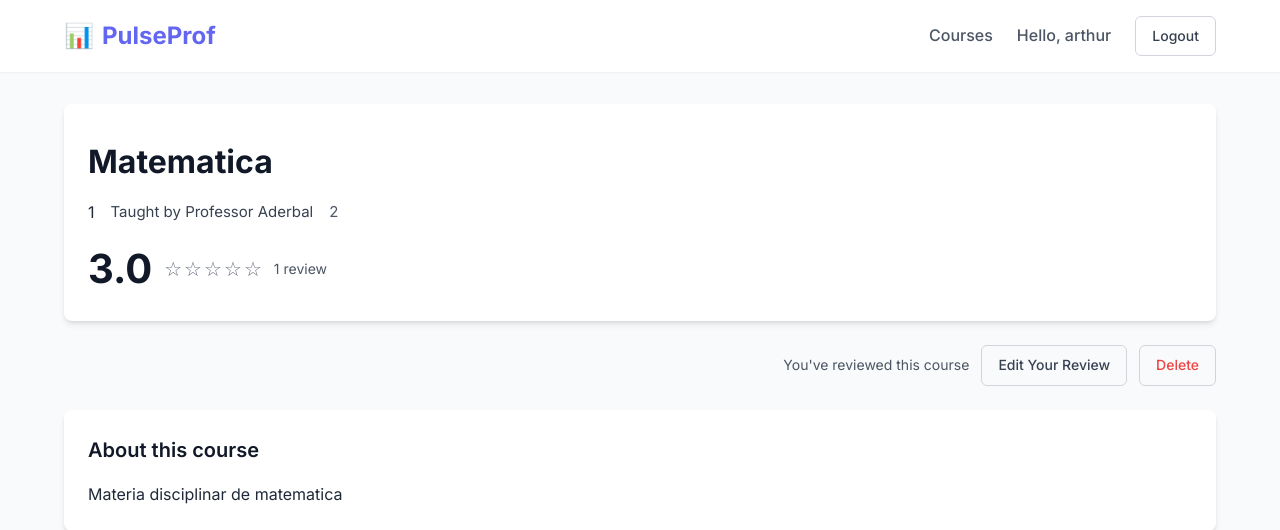
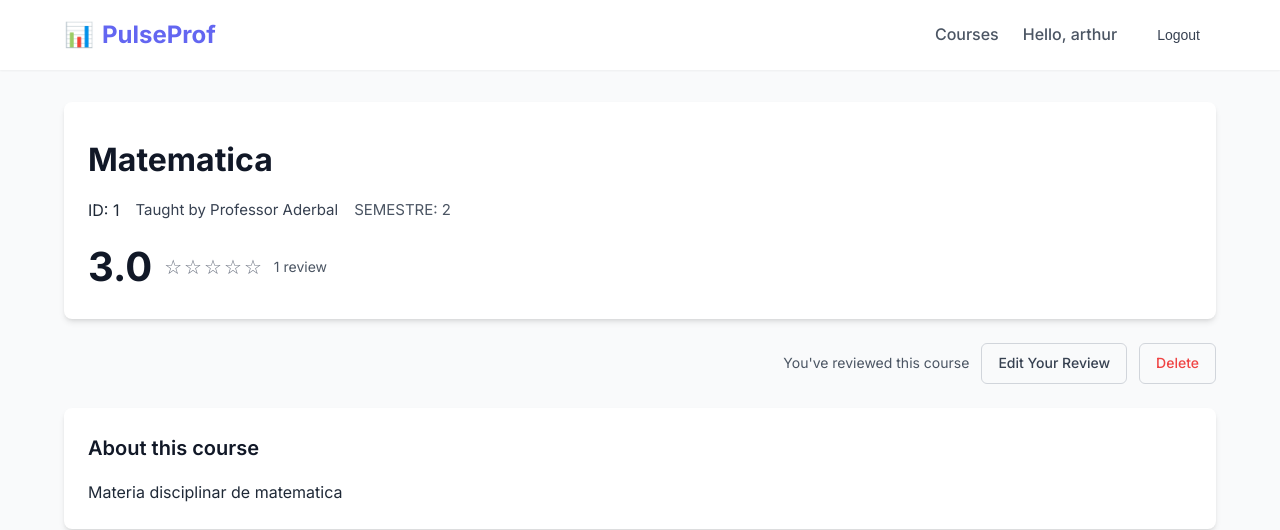
Before and after one commit to ArthurMoli/pythondweb, a Django app: page /courses/1/ in a window 1280 px wide. Shown: the top 530 px of the page. Run offline with Django 5.2, Linux system fonts and the light colour scheme; a user stored in the database is signed in; data comes from the database, SQL or seed files in the repository; both versions use the stored data as it was after the commit.

Commit message:
arrumei tudo

```diff
--- a/avaliacoes/templates/base.html
+++ b/avaliacoes/templates/base.html
@@ -383,12 +383,15 @@
                 <div class="nav-links">
                     <a href="{% url 'course_list' %}" class="nav-link">Courses</a>
                     {% if user.is_authenticated %}
-                        <span class="nav-link">Hello, {{ user.username }}</span>
-                        <a href="{% url 'logout' %}" class="btn btn-outline">Logout</a>
-                    {% else %}
-                        <a href="{% url 'login' %}" class="btn btn-outline">Login</a>
-                        <a href="{% url 'register' %}" class="btn btn-primary">Sign Up</a>
-                    {% endif %}
+    <span class="nav-link">Hello, {{ user.username }}</span>
+    <form method="post" action="{% url 'logout' %}" style="display: inline;">
+        {% csrf_token %}
+        <button type="submit" class="btn btn-outline" style="border: none; background: none; cursor: pointer;">Logout</button>
+    </form>
+{% else %}
+    <a href="{% url 'login' %}" class="btn btn-outline">Login</a>
+    <a href="{% url 'register' %}" class="btn btn-primary">Sign Up</a>
+{% endif %}
                 </div>
             </nav>
         </div>
--- a/avaliacoes/templates/course_detail.html
+++ b/avaliacoes/templates/course_detail.html
@@ -7,9 +7,9 @@
     <div class="course-header-content">
         <h1 class="course-detail-title">{{ course.title }}</h1>
         <div class="course-detail-meta">
-            <div class="course-code">{{ course.code }}</div>
+            <div class="course-code">ID: {{ course.code }}</div>
             <div class="course-instructor">Taught by {{ course.instructor }}</div>
-            {% if course.semester %}<div class="course-semester">{{ course.semester }}</div>{% endif %}
+            {% if course.semester %}<div class="course-semester">SEMESTRE: {{ course.semester }}</div>{% endif %}
         </div>
 
         <div class="course-ratings">
--- a/avaliacoes/templates/delete_confirm.html
+++ b/avaliacoes/templates/delete_confirm.html
@@ -65,9 +65,7 @@
       <form method="post">
         {% csrf_token %}
         <button type="submit">Sim, excluir</button>
-        <a href="{% url 'detalhes_disciplina' feedback.disciplina.id %}"
-          >Cancelar</a
-        >
+        <a href="{% url 'course_detail' review.course.id %}">Cancelar</a>
       </form>
     </div>
   </body>
--- a/avaliacoes/templates/edit_review.html
+++ b/avaliacoes/templates/edit_review.html
@@ -66,7 +66,7 @@
   </head>
   <body>
     <div class="container">
-      <h1>Editar feedback de {{ disciplina.nome }}</h1>
+      <h1>Editar feedback de {{ course.title }}</h1>
       <form method="post">
         {% csrf_token %} {{ form.as_p }}
         <button type="submit">Salvar alterações</button>
--- a/avaliacoes/templates/submit_review.html
+++ b/avaliacoes/templates/submit_review.html
@@ -83,7 +83,7 @@
   </head>
   <body>
     <div class="container">
-      <h1>Avaliar {{ disciplina.nome }}</h1>
+      <h1>Avaliar {{ course.title }}</h1>
 
       <form method="post">
         {% csrf_token %} {{ form.as_p }}
@@ -91,7 +91,7 @@
       </form>
 
       <div class="cancelar">
-        <a href="{% url 'detalhes_disciplina' disciplina.id %}">Cancelar</a>
+        <a href="{% url 'course_detail' course.id %}">Cancelar</a>
       </div>
     </div>
   </body>
--- a/sistema_feedback/settings.py
+++ b/sistema_feedback/settings.py
@@ -122,3 +122,6 @@ STATIC_URL = 'static/'
 # https://docs.djangoproject.com/en/5.1/ref/settings/#default-auto-field
 
 DEFAULT_AUTO_FIELD = 'django.db.models.BigAutoField'
+
+LOGIN_REDIRECT_URL = '/'
+LOGOUT_REDIRECT_URL = '/'
```
Also changed, not shown: db.sqlite3.
